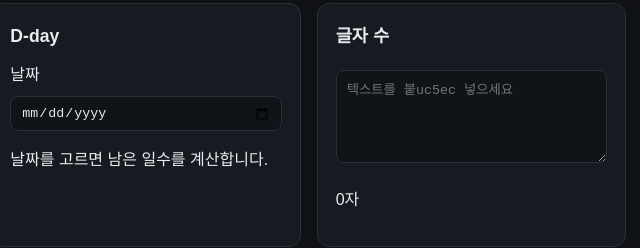
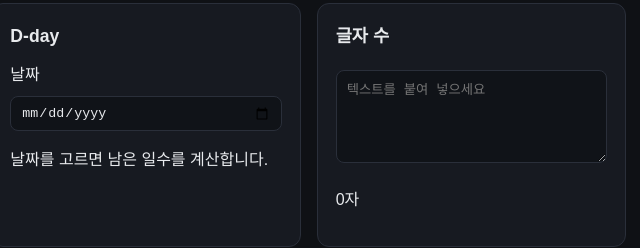
Before and after one commit to blackholl777/BlackDice, a plain HTML site: page index.html in a window 1280 px wide. Shown: the part 323-571 px from the top of the page, 494-1134 px from the left. Drawn offline with Linux system fonts and the light colour scheme; no server answers.

Commit message:
Fix textarea placeholder typo

```diff
--- a/index.html
+++ b/index.html
@@ -45,7 +45,7 @@
 
       <article class="card">
         <h2>글자 수</h2>
-        <textarea id="count-text" rows="5" placeholder="텍스트를 붙uc5ec 넣으세요"></textarea>
+        <textarea id="count-text" rows="5" placeholder="텍스트를 붙여 넣으세요"></textarea>
         <p id="count-out">0자</p>
       </article>
     </section>
```
